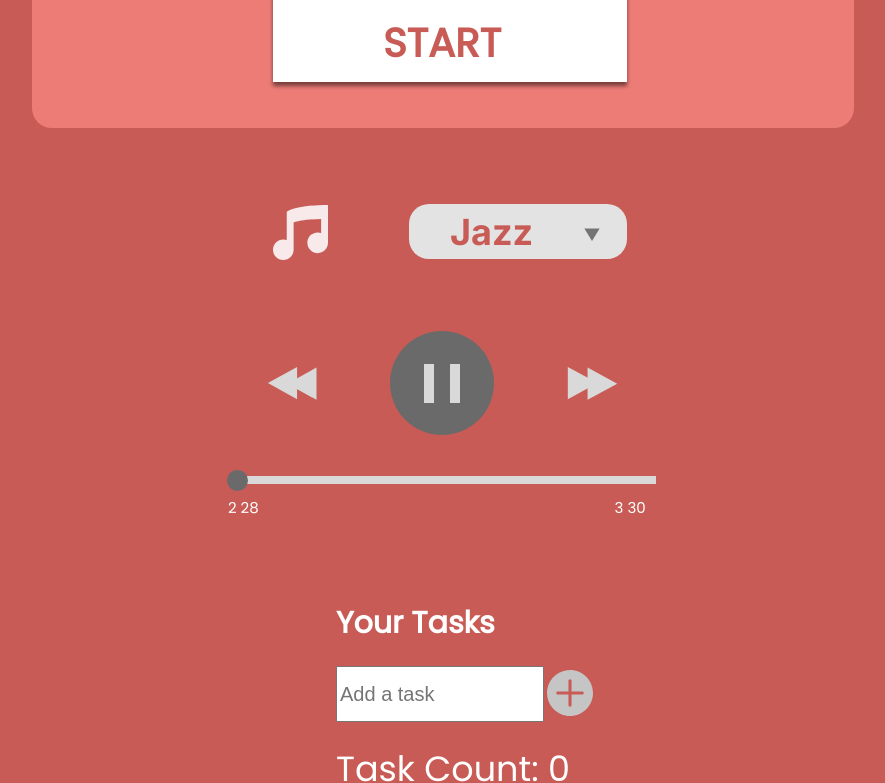
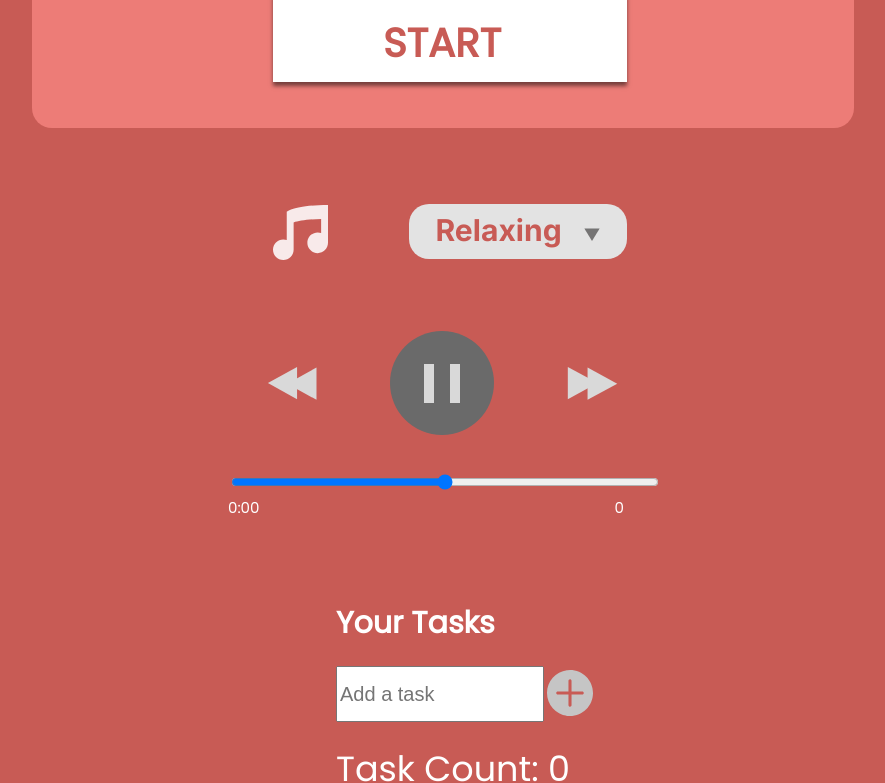
Before and after one commit to Ferru9/Pomodoro-App, a website built with Parcel: page index.html in a window 1280 px wide. Both pictures are taken after a click on the picture 493 px from the left and 852 px from the top of the page. Shown: the part 469-1252 px from the top of the page, without its empty margins (197-1082 px from the left). Built offline with nearby package versions, Linux system fonts and the light colour scheme.

Commit message:
Music Player

```diff
--- a/index.css
+++ b/index.css
@@ -361,6 +361,17 @@
   height: 6.49rem
 }
 
+.player-child-button {
+  z-index: 999;
+  position: absolute;
+  top: 0;
+  left: 10.19rem;
+  border-radius: 50%;
+  width: 6.49rem;
+  height: 6.49rem
+
+}
+
 .player-inner,
 .player-item {
   position: absolute;
@@ -439,9 +450,9 @@
 
 .jazz1 {
   position: absolute;
-  top: .38rem;
-  left: 13.94rem;
-  font-size: var(--font-size-17xl);
+  top: .50rem;
+  left: 13.03rem;
+  font-size: 2em;
   font-family: var(--font-inter);
   color: var(--color-indianred-200)
 }
@@ -573,3 +584,28 @@
   color: var(--color-white);
   font-family: var(--font-inter)
 }
+
+.slider-container {
+  position: absolute;
+  top: 9.08rem;
+  left: .06rem;
+  width: 26.75rem;
+  height: .49rem
+}
+
+.slider1 {
+  position: absolute;
+  top: 0rem;
+  left: .06rem;
+  background-color: var(--color-gainsboro-200);
+  width: 26.75rem;
+  height: .49rem
+}
+
+.slider-fill {
+  position: absolute;
+  top: 0;
+  left: 0;
+  height: 100%;
+  background-color: black; /* Change to your desired color */
+}
--- a/index.html
+++ b/index.html
@@ -26,8 +26,9 @@
           />
 
           <div class="player1">
-            <div class="div2">3 30</div>
-            <div class="div3">2 28</div>
+            <div class="div2">0</div>
+            <div class="div3">0</div>
+            <div class="player-child-button"></div>
             <div class="player-child"></div>
             <div class="player-item"></div>
             <div class="player-inner"></div>
@@ -35,12 +36,15 @@
 
             <img class="right-seek-icon" alt="" src="./public/right-seek.svg" />
 
-            <div class="player-child1"></div>
-            <div class="player-child2"></div>
-            <div class="slider1"></div>
+
+
+            <div class="slider-container">
+              <input type="range" class="slider1 slider-container" value="0" />
+
+            </div>
           </div>
           <div class="music-player-child"></div>
-          <b class="jazz1">Jazz</b>
+          <b class="jazz1">Relaxing</b>
           <img class="music-player-item" alt="" src="./public/polygon-1.svg" />
         </div>
 
--- a/main.js
+++ b/main.js
@@ -152,3 +152,77 @@ taskList.addEventListener('dragend', function (event) {
 });
 
 updateTaskCount();
+
+
+document.addEventListener("DOMContentLoaded", function() {
+    // Selecting necessary elements
+    const player = document.querySelector('.player1');
+    const playButton = document.querySelector('.player-child-button');
+    const prevButton = document.querySelector('.left-seek-icon');  // Previous song button
+    const nextButton = document.querySelector('.right-seek-icon');  // Next song button
+    const slider = document.querySelector('.slider1');
+    const currentTimeDisplay = document.querySelector('.div3');
+    const durationDisplay = document.querySelector('.div2');
+
+    // Creating the audio element
+    const audio = new Audio();
+
+    // Playlist of songs
+    const playlist = ['calm_track1.mp3', 'calm_track2.mp3', 'calm_track3.mp3']; // add your song files here
+    let currentSongIndex = 0;
+
+    // Load the first song
+    audio.src = playlist[currentSongIndex];
+
+    // Event listeners
+    playButton.addEventListener('click', function() {
+      if (audio.paused) {
+        audio.play();
+        playButton.src = './public/pause.svg';
+      } else {
+        audio.pause();
+        playButton.src = './public/play.svg';
+      }
+    });
+
+    prevButton.addEventListener('click', function() {  // Previous song
+      currentSongIndex = (currentSongIndex - 1 + playlist.length) % playlist.length;
+      audio.src = playlist[currentSongIndex];
+      audio.play();
+      playButton.src = './public/pause.svg';
+    });
+
+    nextButton.addEventListener('click', function() {  // Next song
+      currentSongIndex = (currentSongIndex + 1) % playlist.length;
+      audio.src = playlist[currentSongIndex];
+      audio.play();
+      playButton.src = './public/pause.svg';
+    });
+
+    slider.addEventListener('input', function() {
+      audio.currentTime = audio.duration * (slider.value / 100);
+    });
+
+    audio.addEventListener('timeupdate', function() {
+      const progress = (audio.currentTime / audio.duration) * 100;
+      slider.value = progress;
+      currentTimeDisplay.textContent = formatTime(audio.currentTime);
+    });
+
+    audio.addEventListener('loadedmetadata', function() {
+      durationDisplay.textContent = formatTime(audio.duration);
+    });
+
+    function formatTime(seconds) {
+      const minutes = Math.floor(seconds / 60);
+      const remainingSeconds = Math.floor(seconds % 60);
+      return `${minutes}:${remainingSeconds < 10 ? '0' : ''}${remainingSeconds}`;
+    }
+  });
+
+  audio.addEventListener('timeupdate', function() {
+    const progress = (audio.currentTime / audio.duration) * 100;
+    slider.value = progress;
+    document.querySelector('.slider-fill').style.width = `${progress}%`; // Update fill width
+    currentTimeDisplay.textContent = formatTime(audio.currentTime);
+  });
```
Also changed, not shown: 3 other files.
